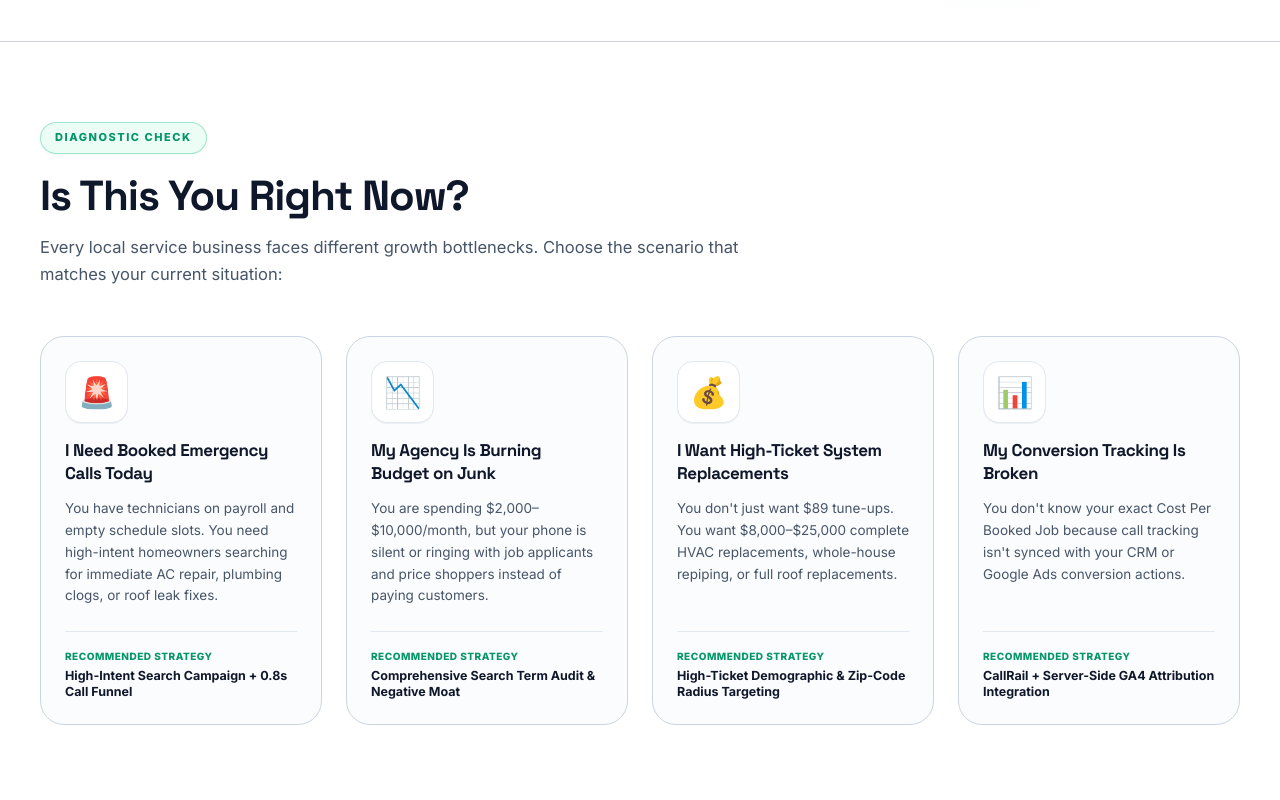
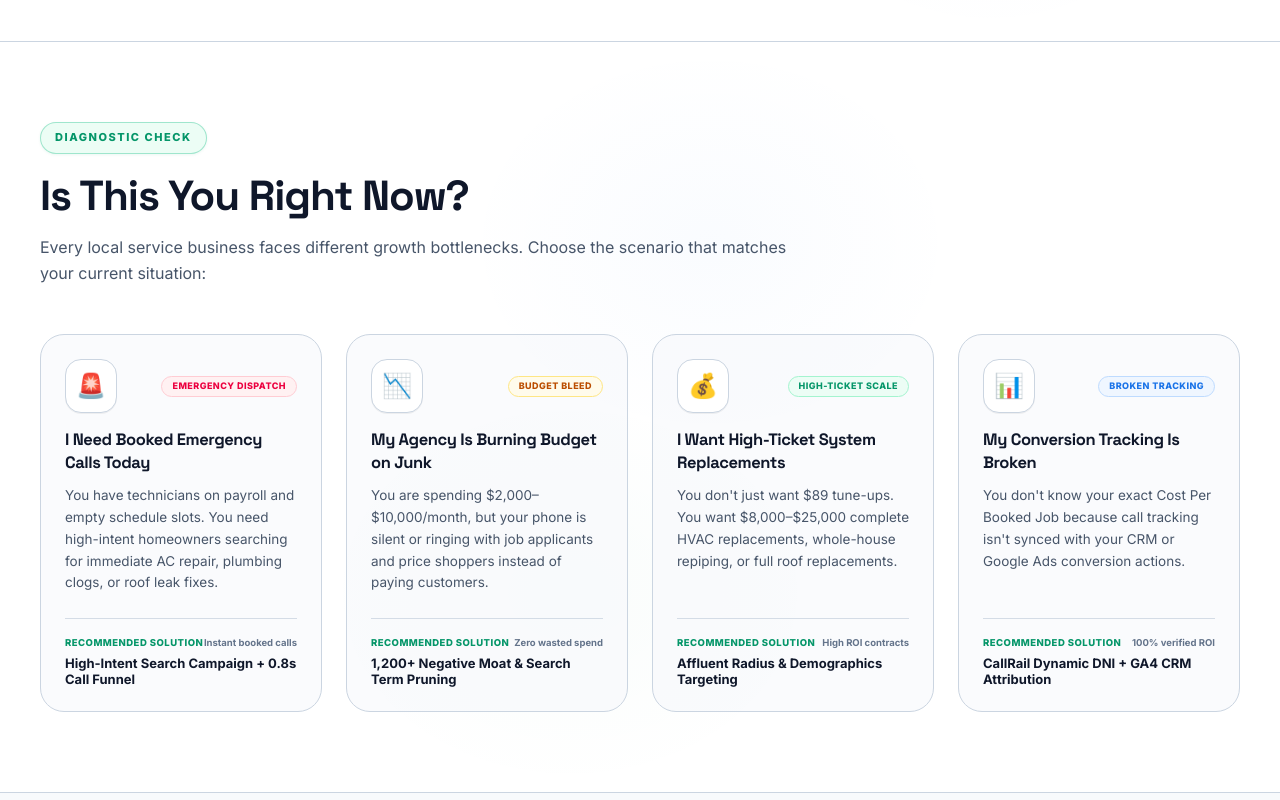
Before and after one commit to wphossain/wphossain.github.io, a Next.js app: page / in a window 1280 px wide. Shown: the part 1720-2520 px from the top of the page. Built offline with nearby package versions, Linux system fonts and the light colour scheme.

Commit message:
feat(ui): add diagnostic badges, elevate package tiers, and optimize footer with pre-footer CTA & back-to-top

```diff
--- a/components/public/Footer.tsx
+++ b/components/public/Footer.tsx
@@ -27,14 +27,57 @@ export function Footer({ settings }: FooterProps) {
   const zcalLink = settings?.zcal_link || "https://zcal.co/wphossain/free";
   const linkedinUrl = settings?.linkedin_url || "https://linkedin.com/in/wphossain";
 
+  const scrollToTop = () => {
+    window.scrollTo({ top: 0, behavior: 'smooth' });
+  };
+
   return (
-    <footer className="w-full bg-[#F8FAFC] text-[#0F172A] pt-16 lg:pt-20 pb-12 relative overflow-hidden border-t border-[#CBD5E1]">
+    <footer className="w-full bg-[#F8FAFC] text-[#0F172A] pt-14 lg:pt-16 pb-12 relative overflow-hidden border-t border-[#CBD5E1]">
 
       {/* Subtle ambient light backlights */}
       <div className="absolute top-0 right-1/4 w-[500px] h-[300px] bg-[radial-gradient(ellipse,rgba(26,115,232,0.035),transparent_70%)] pointer-events-none" />
       <div className="absolute bottom-0 left-1/4 w-[500px] h-[300px] bg-[radial-gradient(ellipse,rgba(5,150,105,0.03),transparent_70%)] pointer-events-none" />
 
       <div className="max-w-[1440px] mx-auto px-6 lg:px-10 relative z-10">
+
+        {/* ============================================================
+            PRE-FOOTER CTA CARD (High Converting Hero Banner)
+            ============================================================ */}
+        <div className="mb-14 rounded-[28px] border-2 border-[#0F172A] bg-white p-8 sm:p-10 shadow-xl flex flex-col lg:flex-row items-center justify-between gap-6 relative overflow-hidden">
+          <div className="absolute -right-10 -bottom-10 w-48 h-48 bg-[radial-gradient(circle,rgba(5,150,105,0.08),transparent_70%)] pointer-events-none" />
+
+          <div className="max-w-2xl text-center lg:text-left">
+            <span className="inline-flex items-center gap-2 px-3 py-1 rounded-full bg-emerald-50 border border-emerald-200 text-[#059669] text-[11px] font-extrabold uppercase tracking-wider mb-3">
+              <span className="w-2 h-2 rounded-full bg-[#059669] animate-ping" />
+              Direct Specialist Access
+            </span>
+            <h3 className="text-[24px] sm:text-[30px] font-bold text-[#0F172A] leading-tight font-display tracking-tight mb-2">
+              Ready to Stop Click Bleed and Scale Booked Jobs?
+            </h3>
+            <p className="text-[14.5px] text-[#475569] leading-relaxed">
+              Book a 15-minute 1-on-1 strategy call with WP Hossain. We will review your search terms, spot budget waste, and show you how to generate high-margin contractor jobs.
+            </p>
+          </div>
+
+          <div className="flex flex-col sm:flex-row items-center gap-3 shrink-0 w-full lg:w-auto">
+            <a
+              href={zcalLink}
+              target="_blank"
+              rel="noopener noreferrer"
+              className="w-full sm:w-auto px-6 py-3.5 rounded-xl bg-[#0F172A] text-white hover:bg-[#1A73E8] font-bold text-[14px] text-center shadow-md transition-all duration-200"
+            >
+              Book Free Strategy Audit →
+            </a>
+            <a
+              href={`https://wa.me/${whatsappNumber}`}
+              target="_blank"
+              rel="noopener noreferrer"
+              className="w-full sm:w-auto px-6 py-3.5 rounded-xl bg-white border border-[#CBD5E1] text-[#0F172A] hover:border-[#059669] hover:text-[#059669] font-bold text-[14px] text-center shadow-2xs transition-all duration-200"
+            >
+              WhatsApp Direct 💬
+            </a>
+          </div>
+        </div>
 
         {/* ============================================================
             TOP 4-COLUMN GRID (Site Theme: Crisp White & Slate)
@@ -82,7 +125,7 @@ export function Footer({ settings }: FooterProps) {
               </Link>
 
               {/* Bio & Value Proposition */}
-              <p className="text-[#475569] text-[14.5px] leading-relaxed max-w-md mb-6">
+              <p className="text-[#475569] text-[14px] leading-relaxed max-w-md mb-6">
                 Google Ads Specialist turning search spend into real, booked service jobs for local contractors. High-intent search campaign architecture, 1,200+ negative keyword fortresses, and CallRail dynamic call tracking.
               </p>
             </div>
@@ -276,7 +319,7 @@ export function Footer({ settings }: FooterProps) {
         </div>
 
         {/* ============================================================
-            BOTTOM COPYRIGHT BAR
+            BOTTOM COPYRIGHT BAR & BACK TO TOP
             ============================================================ */}
         <div className="pt-8 border-t border-[#E2E8F0] flex flex-col md:flex-row items-center justify-between gap-4 text-[12.5px] text-[#64748B]">
           <div>
@@ -285,8 +328,17 @@ export function Footer({ settings }: FooterProps) {
             <span> · All rights reserved · Dedicated Google Ads Specialist for Local Contractors</span>
           </div>
 
-          <div className="text-[#64748B] text-center md:text-right">
-            <span>Turning local service clicks into booked jobs with verified attribution.</span>
+          <div className="flex items-center gap-4">
+            <span className="hidden sm:inline-block text-[#64748B]">
+              Turning local service clicks into booked jobs.
+            </span>
+            <button
+              onClick={scrollToTop}
+              className="inline-flex items-center gap-1.5 px-3 py-1.5 rounded-lg bg-white border border-[#CBD5E1] text-[#0F172A] hover:bg-slate-50 hover:border-[#0F172A] font-semibold text-[12px] shadow-2xs transition-all"
+            >
+              <span>Back to Top</span>
+              <svg width="12" height="12" viewBox="0 0 24 24" fill="none" stroke="currentColor" strokeWidth="2.5" strokeLinecap="round" strokeLinejoin="round"><path d="M18 15l-6-6-6 6"/></svg>
+            </button>
           </div>
         </div>
 
--- a/components/public/IsThisYouSection.tsx
+++ b/components/public/IsThisYouSection.tsx
@@ -1,48 +1,65 @@
 "use client";
 
 import React from 'react';
+import { motion } from 'framer-motion';
 
 export function IsThisYouSection() {
   const scenarios = [
     {
       icon: "🚨",
+      badge: "Emergency Dispatch",
+      badgeColor: "bg-rose-50 text-rose-600 border-rose-200",
       title: "I Need Booked Emergency Calls Today",
       desc: "You have technicians on payroll and empty schedule slots. You need high-intent homeowners searching for immediate AC repair, plumbing clogs, or roof leak fixes.",
-      action: "High-Intent Search Campaign + 0.8s Call Funnel"
+      action: "High-Intent Search Campaign + 0.8s Call Funnel",
+      highlight: "Instant booked calls"
     },
     {
       icon: "📉",
+      badge: "Budget Bleed",
+      badgeColor: "bg-amber-50 text-amber-700 border-amber-200",
       title: "My Agency Is Burning Budget on Junk",
       desc: "You are spending $2,000–$10,000/month, but your phone is silent or ringing with job applicants and price shoppers instead of paying customers.",
-      action: "Comprehensive Search Term Audit & Negative Moat"
+      action: "1,200+ Negative Moat & Search Term Pruning",
+      highlight: "Zero wasted spend"
     },
     {
       icon: "💰",
+      badge: "High-Ticket Scale",
+      badgeColor: "bg-emerald-50 text-[#059669] border-emerald-200",
       title: "I Want High-Ticket System Replacements",
       desc: "You don't just want $89 tune-ups. You want $8,000–$25,000 complete HVAC replacements, whole-house repiping, or full roof replacements.",
-      action: "High-Ticket Demographic & Zip-Code Radius Targeting"
+      action: "Affluent Radius & Demographics Targeting",
+      highlight: "High ROI contracts"
     },
     {
       icon: "📊",
+      badge: "Broken Tracking",
+      badgeColor: "bg-blue-50 text-[#1A73E8] border-blue-200",
       title: "My Conversion Tracking Is Broken",
       desc: "You don't know your exact Cost Per Booked Job because call tracking isn't synced with your CRM or Google Ads conversion actions.",
-      action: "CallRail + Server-Side GA4 Attribution Integration"
+      action: "CallRail Dynamic DNI + GA4 CRM Attribution",
+      highlight: "100% verified ROI"
     }
   ];
 
   return (
-    <section className="w-full bg-white border-b border-[#CBD5E1] py-20 relative overflow-hidden">
-      <div className="max-w-[1440px] mx-auto px-6 lg:px-10">
+    <section className="w-full bg-white border-b border-[#CBD5E1] py-16 lg:py-20 relative overflow-hidden">
+      {/* Background ambient lighting */}
+      <div className="absolute top-0 right-1/4 w-[500px] h-[400px] bg-[radial-gradient(ellipse,rgba(26,115,232,0.025),transparent_70%)] pointer-events-none" />
+      <div className="absolute bottom-0 left-1/4 w-[500px] h-[400px] bg-[radial-gradient(ellipse,rgba(5,150,105,0.025),transparent_70%)] pointer-events-none" />
 
-        {/* Section Header (Unified Left Alignment) */}
+      <div className="max-w-[1440px] mx-auto px-6 lg:px-10 relative z-10">
+
+        {/* Section Header */}
         <div className="max-w-[760px] mb-12 text-left">
-          <span className="eyebrow mb-3.5">
+          <span className="eyebrow mb-3.5 inline-block">
             Diagnostic Check
           </span>
           <h2 className="text-[clamp(28px,4vw,42px)] font-bold text-[#0F172A] leading-tight mb-3 font-display">
             Is This You Right Now?
           </h2>
-          <p className="text-[16.5px] text-[#475569] leading-relaxed">
+          <p className="text-[16px] text-[#475569] leading-relaxed">
             Every local service business faces different growth bottlenecks. Choose the scenario that matches your current situation:
           </p>
         </div>
@@ -50,15 +67,25 @@ export function IsThisYouSection() {
         {/* 4 Diagnostic Scenario Cards */}
         <div className="grid grid-cols-1 md:grid-cols-2 lg:grid-cols-4 gap-6">
           {scenarios.map((s, idx) => (
-            <div
+            <motion.div
               key={idx}
-              className="p-6 rounded-[24px] border border-[#CBD5E1] bg-slate-50/50 hover:bg-white hover:border-[#0F172A] hover:shadow-md transition-all duration-300 flex flex-col justify-between group"
+              initial={{ opacity: 0, y: 16 }}
+              whileInView={{ opacity: 1, y: 0 }}
+              viewport={{ once: true }}
+              transition={{ duration: 0.45, delay: idx * 0.08 }}
+              className="p-6 rounded-[24px] border border-[#CBD5E1] bg-slate-50/70 hover:bg-white hover:border-[#1A73E8] hover:shadow-xl hover:-translate-y-1.5 transition-all duration-300 flex flex-col justify-between group relative"
             >
               <div>
-                <div className="text-3xl mb-4 p-3 rounded-2xl bg-white border border-[#E2E8F0] inline-block shadow-2xs group-hover:scale-110 transition-transform">
-                  {s.icon}
+                <div className="flex items-center justify-between mb-4">
+                  <div className="text-2xl p-2.5 rounded-2xl bg-white border border-[#CBD5E1] shadow-2xs group-hover:scale-110 transition-transform">
+                    {s.icon}
+                  </div>
+                  <span className={`px-2.5 py-0.5 rounded-full text-[9px] font-extrabold uppercase tracking-wider border ${s.badgeColor}`}>
+                    {s.badge}
+                  </span>
                 </div>
-                <h3 className="text-[17px] font-bold text-[#0F172A] mb-3 leading-snug font-display">
+
+                <h3 className="text-[16.5px] font-bold text-[#0F172A] mb-2.5 leading-snug font-display group-hover:text-[#1A73E8] transition-colors">
                   {s.title}
                 </h3>
                 <p className="text-[13.5px] text-[#475569] leading-relaxed mb-6">
@@ -66,13 +93,16 @@ export function IsThisYouSection() {
                 </p>
               </div>
 
-              <div className="pt-4 border-t border-[#E2E8F0]">
-                <span className="text-[10px] font-extrabold uppercase tracking-wider text-[#059669] block mb-1">Recommended Strategy</span>
-                <span className="text-[12.5px] font-bold text-[#0F172A] leading-tight block">
+              <div className="pt-4 border-t border-[#CBD5E1]/80">
+                <div className="flex items-center justify-between mb-1">
+                  <span className="text-[9.5px] font-extrabold uppercase tracking-wider text-[#059669]">Recommended Solution</span>
+                  <span className="text-[9.5px] font-bold text-[#64748B]">{s.highlight}</span>
+                </div>
+                <span className="text-[13px] font-bold text-[#0F172A] leading-tight block">
                   {s.action}
                 </span>
               </div>
-            </div>
+            </motion.div>
           ))}
         </div>
 
--- a/components/public/PackagesSection.tsx
+++ b/components/public/PackagesSection.tsx
@@ -1,15 +1,17 @@
 "use client";
 
 import React from 'react';
+import { motion } from 'framer-motion';
 
 export function PackagesSection() {
   const packages = [
     {
       name: "Starter Growth",
       tag: "Audit & Launch",
+      timeline: "⚡ 7-Day Fast Launch",
       ideal: "For local contractors testing Google Ads or fixing an underperforming existing campaign.",
       features: [
-        "1 Core Search Campaign (Emergency/Install)",
+        "1 Core High-Intent Search Campaign",
         "1,200+ Negative Keyword Fortress Setup",
         "High-Converting Landing Page Audit & CRO",
         "CallRail & Google Ads Conversion Sync",
@@ -23,16 +25,17 @@ export function PackagesSection() {
     {
       name: "Market Dominance",
       tag: "Most Popular for Contractors",
+      timeline: "🚀 Full Territory Monopoly",
       ideal: "For established HVAC, plumbing, or roofing companies looking to scale booked job volume consistently.",
       features: [
         "Search Ads + Local Service Ads (LSA) Setup",
-        "Custom Dedicated Click-to-Call Landing Page",
+        "Custom Dedicated 0.8s Click-to-Call Landing Page",
         "Advanced Dynamic Number Insertion (DNI)",
-        "Call Whisper & Call Recording Quality Grading",
+        "Call Whisper & Audio Recording Quality Grading",
         "Up to $10,000/mo Ad Spend Managed",
         "Weekly Bid Optimizations & Negative Pruning",
-        "Direct WhatsApp Access & Monthly Strategy Call",
-        "Competitor Conquesting & Zip-Code Radius Bids"
+        "Direct VIP WhatsApp Access & Strategy Calls",
+        "Competitor Conquesting & High-Ticket Radius Bids"
       ],
       popular: true,
       cta: "Claim Your Market →"
@@ -40,16 +43,17 @@ export function PackagesSection() {
     {
       name: "Enterprise Multi-Location",
       tag: "Full Growth Engine",
-      ideal: "For multi-truck or multi-branch service businesses spending $10k+/month across multiple service territories.",
+      timeline: "🏆 Multi-Branch Scale",
+      ideal: "For multi-truck or multi-branch service businesses spending $10k+/month across multiple territories.",
       features: [
         "Multi-Location Search & LSA Campaigns",
         "Custom Multi-Variant Landing Page Funnels",
         "Full CRM Integration (ServiceTitan / Housecall Pro)",
         "Unlimited Ad Spend Managed",
         "Daily Account Monitoring & Live Bid Adjustments",
-        "Priority VIP WhatsApp & Phone Access",
+        "Priority 24/7 VIP WhatsApp & Phone Access",
         "Custom Live Data Studio Performance Dashboard",
-        "Dedicated A/B Creative Testing"
+        "Dedicated A/B Creative & Headline Testing"
       ],
       popular: false,
       cta: "Schedule Enterprise Call →"
@@ -57,12 +61,16 @@ export function PackagesSection() {
   ];
 
   return (
-    <section id="packages" className="w-full bg-[#F8FAFC] border-b border-[#CBD5E1] py-20 relative overflow-hidden">
-      <div className="max-w-[1440px] mx-auto px-6 lg:px-10">
+    <section id="packages" className="w-full bg-[#F8FAFC] border-b border-[#CBD5E1] py-16 lg:py-20 relative overflow-hidden">
+      {/* Background ambient lighting */}
+      <div className="absolute top-0 right-1/4 w-[500px] h-[350px] bg-[radial-gradient(ellipse,rgba(5,150,105,0.03),transparent_70%)] pointer-events-none" />
+      <div className="absolute bottom-0 left-1/4 w-[500px] h-[350px] bg-[radial-gradient(ellipse,rgba(26,115,232,0.03),transparent_70%)] pointer-events-none" />
 
-        {/* Section Header (Unified Left Alignment) */}
+      <div className="max-w-[1440px] mx-auto px-6 lg:px-10 relative z-10">
+
+        {/* Section Header */}
         <div className="max-w-[760px] mb-12 text-left">
-          <span className="eyebrow mb-3.5">
+          <span className="eyebrow mb-3.5 inline-block">
             Transparent Engagement
           </span>
           <h2 className="text-[clamp(28px,4vw,42px)] font-bold text-[#0F172A] leading-tight mb-3 font-display">
@@ -76,42 +84,52 @@ export function PackagesSection() {
         {/* 3 Tiered Packages */}
         <div className="grid grid-cols-1 lg:grid-cols-3 gap-8 items-stretch">
           {packages.map((pkg, idx) => (
-            <div
+            <motion.div
               key={idx}
-              className={`rounded-[28px] p-8 flex flex-col justify-between transition-all duration-300 relative ${
+              initial={{ opacity: 0, y: 16 }}
+              whileInView={{ opacity: 1, y: 0 }}
+              viewport={{ once: true }}
+              transition={{ duration: 0.45, delay: idx * 0.08 }}
+              className={`rounded-[28px] p-7 sm:p-8 flex flex-col justify-between transition-all duration-300 relative ${
                 pkg.popular
-                  ? 'bg-white border-2 border-[#0F172A] shadow-xl lg:-translate-y-2'
-                  : 'bg-white border border-[#CBD5E1] shadow-sm hover:shadow-md'
+                  ? 'bg-white border-2 border-[#1A73E8] shadow-2xl lg:-translate-y-2.5 ring-4 ring-blue-500/10'
+                  : 'bg-white border border-[#CBD5E1] shadow-xs hover:shadow-lg hover:border-[#0F172A]'
               }`}
             >
               {pkg.popular && (
-                <span className="absolute -top-3.5 left-1/2 -translate-x-1/2 bg-[#0F172A] text-white text-[11px] font-extrabold uppercase tracking-widest px-4 py-1 rounded-full shadow-xs">
+                <span className="absolute -top-3.5 left-1/2 -translate-x-1/2 bg-[#1A73E8] text-white text-[10.5px] font-extrabold uppercase tracking-wider px-4 py-1 rounded-full shadow-md flex items-center gap-1.5 whitespace-nowrap">
+                  <span className="w-1.5 h-1.5 rounded-full bg-white animate-ping" />
                   {pkg.tag}
                 </span>
               )}
 
               <div>
-                {!pkg.popular && (
-                  <span className="text-[11px] font-extrabold uppercase tracking-wider text-[#64748B] bg-slate-100 px-3 py-1 rounded-full inline-block mb-3 border border-[#E2E8F0]">
-                    {pkg.tag}
+                <div className="flex items-center justify-between gap-2 mb-3">
+                  {!pkg.popular ? (
+                    <span className="text-[10.5px] font-extrabold uppercase tracking-wider text-[#64748B] bg-slate-100 px-3 py-1 rounded-full border border-[#E2E8F0]">
+                      {pkg.tag}
+                    </span>
+                  ) : <span />}
+                  <span className="text-[11px] font-bold text-[#059669] bg-emerald-50 px-2.5 py-0.5 rounded-full border border-emerald-200">
+                    {pkg.timeline}
                   </span>
-                )}
+                </div>
 
-                <h3 className="text-2xl font-bold text-[#0F172A] mb-2 font-display">
+                <h3 className="text-[22px] sm:text-[24px] font-bold text-[#0F172A] mb-2 font-display">
                   {pkg.name}
                 </h3>
 
-                <p className="text-[13.5px] text-[#475569] leading-relaxed mb-6 pb-6 border-b border-[#E2E8F0]">
+                <p className="text-[13.5px] text-[#475569] leading-relaxed mb-6 pb-5 border-b border-[#E2E8F0]">
                   {pkg.ideal}
                 </p>
 
                 {/* Deliverables List */}
                 <div className="space-y-3 mb-8">
-                  <span className="text-[11px] font-extrabold uppercase tracking-wider text-[#64748B] block">Included In Scope:</span>
+                  <span className="text-[10px] font-extrabold uppercase tracking-wider text-[#64748B] block">Included In Scope:</span>
                   {pkg.features.map((feat, i) => (
                     <div key={i} className="flex items-start gap-2.5 text-[13.5px] text-[#334155]">
                       <svg width="17" height="17" viewBox="0 0 24 24" fill="none" className="text-[#059669] shrink-0 mt-0.5"><circle cx="12" cy="12" r="10" fill="#10B981" fillOpacity="0.15" stroke="#10B981" strokeWidth="2"/><path d="M8 12l2.5 2.5 5.5-5.5" stroke="#059669" strokeWidth="2.5" strokeLinecap="round" strokeLinejoin="round"/></svg>
-                      <span>{feat}</span>
+                      <span className="leading-snug">{feat}</span>
                     </div>
                   ))}
                 </div>
@@ -122,15 +140,15 @@ export function PackagesSection() {
                 href="https://zcal.co/wphossain/free"
                 target="_blank"
                 rel="noopener noreferrer"
-                className={`btn btn-block py-3.5 rounded-xl text-[14px] font-bold ${
+                className={`w-full py-3.5 rounded-xl text-[14px] font-bold text-center transition-all duration-200 shadow-xs hover:shadow-md block ${
                   pkg.popular
-                    ? 'btn-primary'
-                    : 'btn-ghost'
+                    ? 'bg-[#1A73E8] text-white hover:bg-[#1557B0]'
+                    : 'bg-[#0F172A] text-white hover:bg-[#1E293B]'
                 }`}
               >
                 {pkg.cta}
               </a>
-            </div>
+            </motion.div>
           ))}
         </div>
 
```
